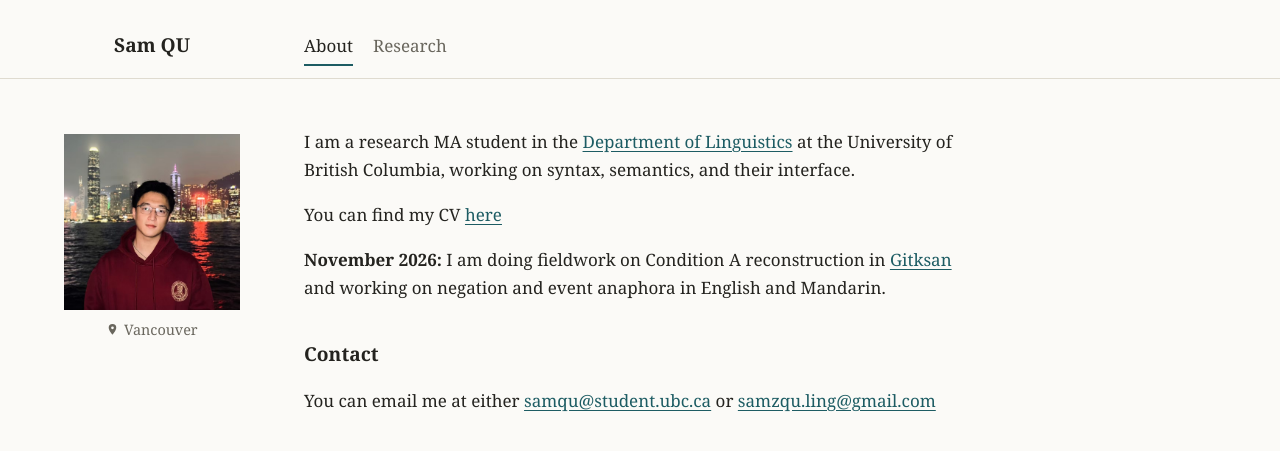
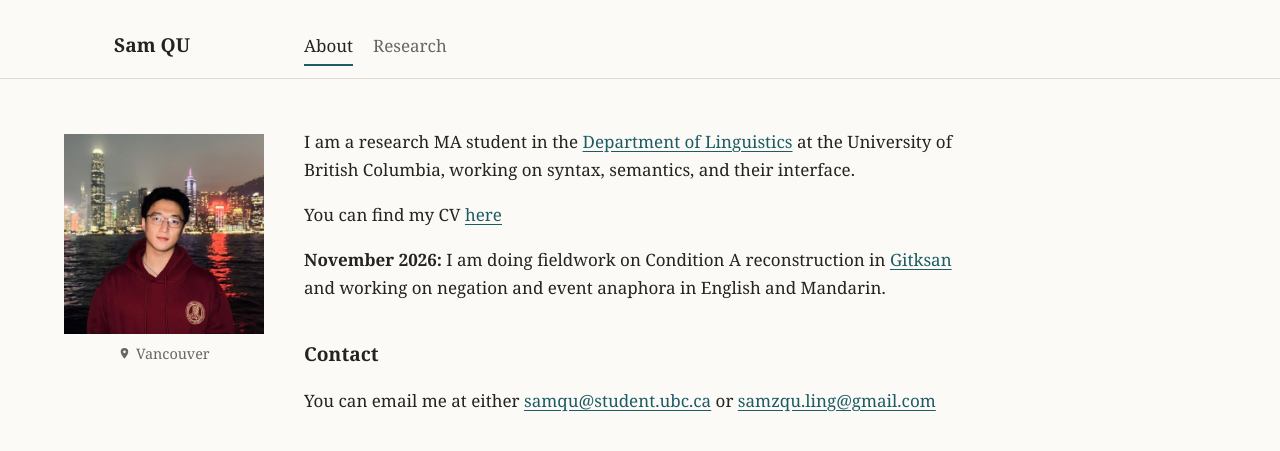
Before and after one commit to sam-z-qu/sam-z-qu.github.io, a Jekyll site: the page built from index.md, in a window 1280 px wide. Shown: the top 451 px of the page. Built offline with Jekyll 4.4.1, drawn with Linux system fonts in a browser that asks for light colours.

Commit message:
Make profile photo slightly bigger

```diff
--- a/assets/style.css
+++ b/assets/style.css
@@ -76,9 +76,9 @@ body { max-width: none; padding: 0; }
 .site-header { padding-left: max(1rem, calc(50% - 21rem)); padding-right: max(1rem, calc(50% - 21rem)); }
 main { max-width: 44rem; margin: 0 auto; padding-left: 1rem; padding-right: 1rem; }
 footer { padding-left: max(1rem, calc(50% - 21rem)); padding-right: 1rem; }
-.site-photo { display: block; width: 9rem; height: auto; margin: 1.5rem 0 0 max(1rem, calc(50% - 21rem)); }
+.site-photo { display: block; width: 10rem; height: auto; margin: 1.5rem 0 0 max(1rem, calc(50% - 21rem)); }
 @media (min-width: 60rem) { .site-header { justify-content: flex-start; gap: 0; padding-left: 0; padding-right: 0; } .site-name { flex: 0 0 calc(50% - 21rem); text-align: center; } }
-@media (min-width: 70rem) { .site-photo { position: absolute; left: calc(25% - 16rem); width: 11rem; margin: 3.45rem 0 0; } }
+@media (min-width: 70rem) { .site-photo { position: absolute; left: calc(25% - 16rem); width: 12.5rem; margin: 3.45rem 0 0; } }
 .site-photo img { display: block; width: 100%; height: auto; }
 .site-location { display: flex; align-items: center; justify-content: center; gap: 0.3rem; margin-top: 0.5rem; color: var(--muted); font-size: 0.9rem; }
 .site-location svg { width: 0.9em; height: 0.9em; fill: currentColor; flex: none; }
```
